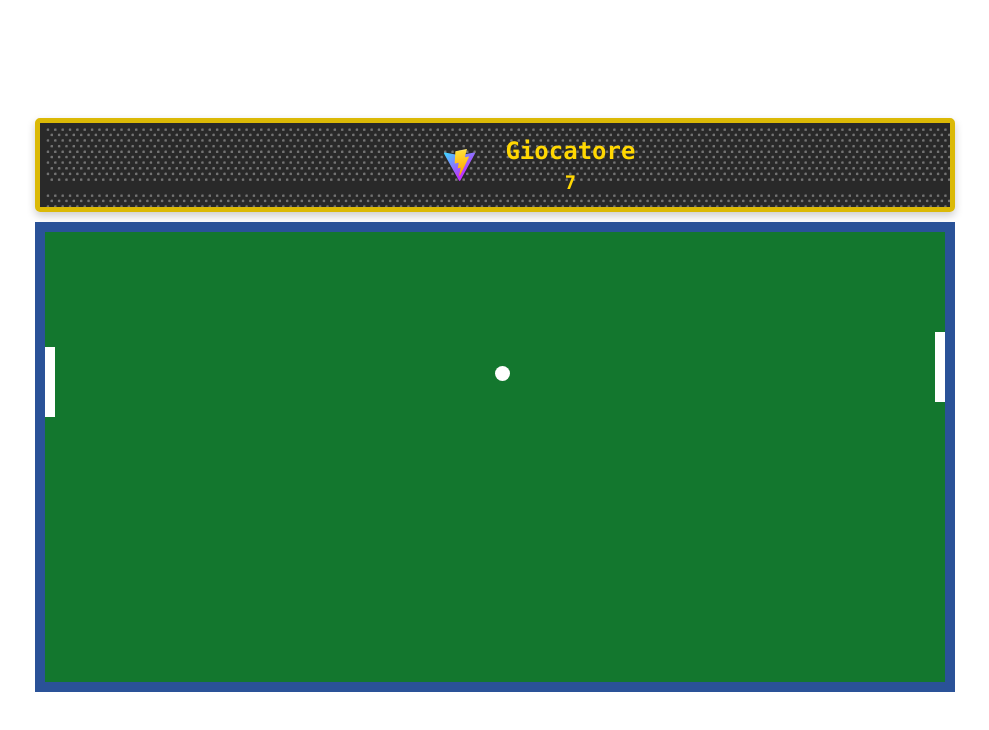
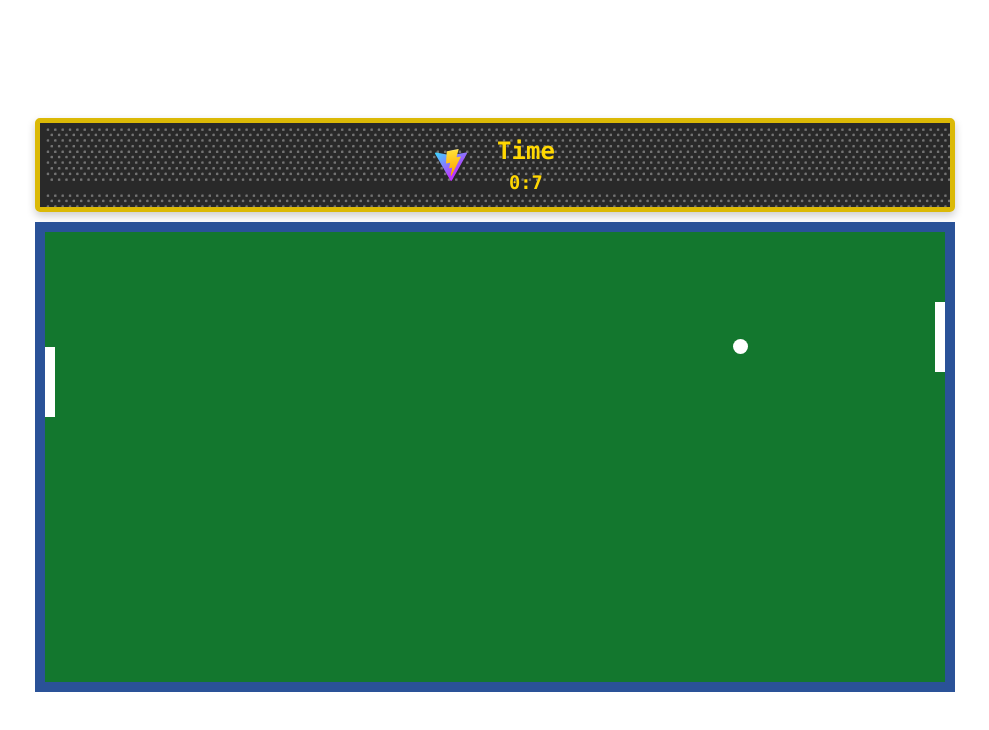
Before and after one commit to AndreaSergi/DevPlayground, a React (Vite) app in the folder devplayground/: page / in a window 1280 px wide. Shown: the top 730 px of the page, without its empty margins (145-1134 px from the left). Built offline with nearby package versions, Linux system fonts and the light colour scheme.

Commit message:
aggiustamenti timer pvcom

```diff
--- a/devplayground/src/pingPong/PingPongPVCOM.jsx
+++ b/devplayground/src/pingPong/PingPongPVCOM.jsx
@@ -10,12 +10,13 @@ import './pingpong.css'
 export function PingPongPVCOM() {
   const larghezzaCampo = 900
   const altezzaCampo = 450
-  const name = "Giocatore"
+  const name = "Time"
   const [getTop, setTop] = useState(50);
   const [getLeft, setLeft] = useState(50);
   const [verticalDirection, setVerticalDirection] = useState(2); // Velocità verticale aumentata
   const [horizontalDirection, setHorizontalDirection] = useState(1); // Velocità orizzontale aumentata
-  const [score, setScore] = useState(0);
+  const [scoreMinutes, setScoreMinutes] = useState(0);
+  const [scoreSeconds, setScoreSeconds] = useState(0);
   let [paddleLeftY, setPaddleLeftY] = useState(115); // Posizione iniziale paddle sinistro
   let [paddleRightY, setPaddleRightY] = useState(115); // Posizione iniziale paddle destro
 
@@ -50,7 +51,7 @@ export function PingPongPVCOM() {
     const interval = setInterval(() => {
       setTop((prevTop) => {
         let newTop = prevTop + verticalDirection;
-        if (newTop >= 285 || newTop <= 0) {
+        if (newTop >= altezzaCampo || newTop <= 0) {
           newTop = prevTop;
           setVerticalDirection(-verticalDirection);
         }
@@ -59,9 +60,14 @@ export function PingPongPVCOM() {
 
       setLeft((prevLeft) => {
         let newLeft = prevLeft + horizontalDirection;
+        if (newLeft >= larghezzaCampo || newLeft <= 0) {
+          newLeft = prevLeft;
+          setHorizontalDirection(-horizontalDirection)
+
+        }
         const ballPos = { x: newLeft, y: getTop };
         const paddleLeftPos = { x: 0, y: paddleLeftY };
-        const paddleRightPos = { x: 585, y: paddleRightY };
+        const paddleRightPos = { x: larghezzaCampo, y: paddleRightY };
         const paddleHeight = 70;
         const paddleWidth = 10;
         const ballSize = 15;
@@ -84,7 +90,7 @@ export function PingPongPVCOM() {
         ) {
           newLeft = prevLeft;
           setHorizontalDirection(-horizontalDirection);
-        } else if (newLeft <= 0 || newLeft >= 585) {
+        } else if (newLeft <= 0 || newLeft >= larghezzaCampo) {
           newLeft = 50;
         }
         return newLeft;
@@ -93,7 +99,7 @@ export function PingPongPVCOM() {
       setPaddleRightY((prevY) => {
         const deltaY = getTop - prevY - 35;
         if (deltaY > 0) {
-          return Math.min(prevY + 10, 230);
+          return Math.min(prevY + 10, altezzaCampo - 70);
         } else if (deltaY < 0) {
           return Math.max(prevY - 10, 0);
         }
@@ -114,7 +120,7 @@ export function PingPongPVCOM() {
     if (event.key === "ArrowUp") {
       setPaddleLeftY((paddleLeftY) => Math.max(paddleLeftY - 10, 0));
     } else if (event.key === "ArrowDown") {
-      setPaddleLeftY((paddleLeftY) => Math.min(paddleLeftY + 10, 230));
+      setPaddleLeftY((paddleLeftY) => Math.min(paddleLeftY + 10, altezzaCampo - 70));
     }
   };
   useEffect(() => {
@@ -136,7 +142,13 @@ export function PingPongPVCOM() {
   }, (1000 * 60));
   // calcolo score
   let id2 = setInterval(() => {
-    setScore(score + 1 * moltiplicatore);
+    setScoreSeconds(scoreSeconds + 1 * moltiplicatore);
+    if (scoreSeconds > 59) {
+      setScoreSeconds(0);
+      setScoreMinutes(scoreMinutes + 1 * moltiplicatore);
+    }else {
+      setScoreSeconds(scoreSeconds + 1 * moltiplicatore);
+    }
   }, 1000);
 
   setTimeout(() => {
@@ -162,7 +174,7 @@ export function PingPongPVCOM() {
   }, [moltiplicatore])
   return (
     <div tabIndex={0} onKeyDown={handleKeyDown}>
-      <SingleScore namePlayer={name} player={score}/>
+      <SingleScore namePlayer={name} player={`${scoreMinutes}:${scoreSeconds}`}/>
       <PingPong>
         <Campo style={{width: `${larghezzaCampo}px`, height: `${altezzaCampo}px`}}>
           <Paddle
--- a/devplayground/src/pingPong/SingleScore.jsx
+++ b/devplayground/src/pingPong/SingleScore.jsx
@@ -18,7 +18,6 @@ export function SingleScore({ player, namePlayer }) {
 
 
       const score = {
-        marginLeft: "10%",
         display: "flex",
         flexDirection: "horizontal",
       }
```
